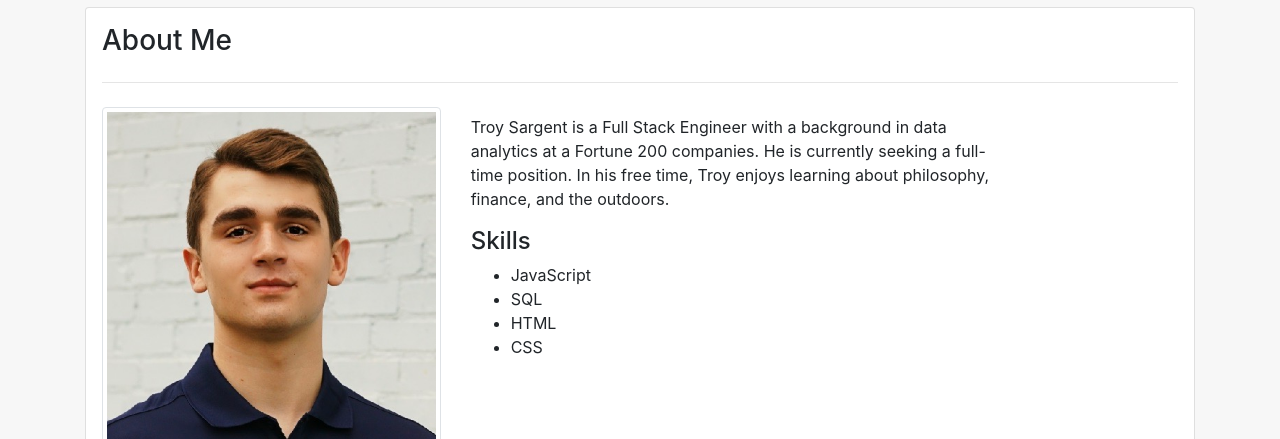
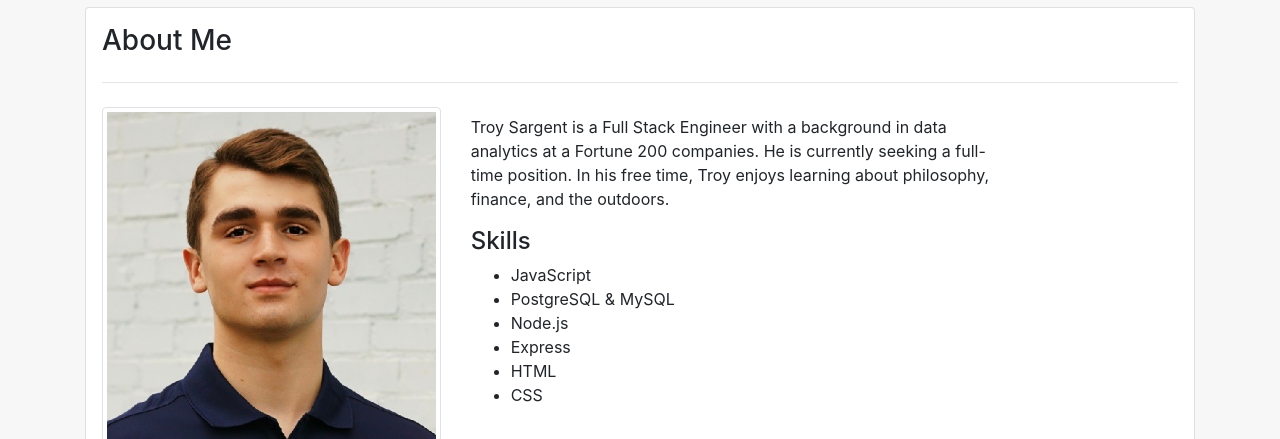
Before and after one commit to TroySargent/TroySargent.github.io, a plain HTML site: page index.html in a window 1280 px wide. Shown: the part 75-514 px from the top of the page. Drawn offline with nearby package versions, Linux system fonts and the light colour scheme.

Commit message:
adding skills

```diff
--- a/index.html
+++ b/index.html
@@ -55,7 +55,9 @@
                     <h4>Skills</h4>
                     <ul>
                         <li>JavaScript</li>
-                        <li>SQL</li>
+                        <li>PostgreSQL & MySQL</li>
+                        <li>Node.js</li>
+                        <li>Express</li>
                         <li>HTML</li>
                         <li>CSS</li>
                     </ul>
```
